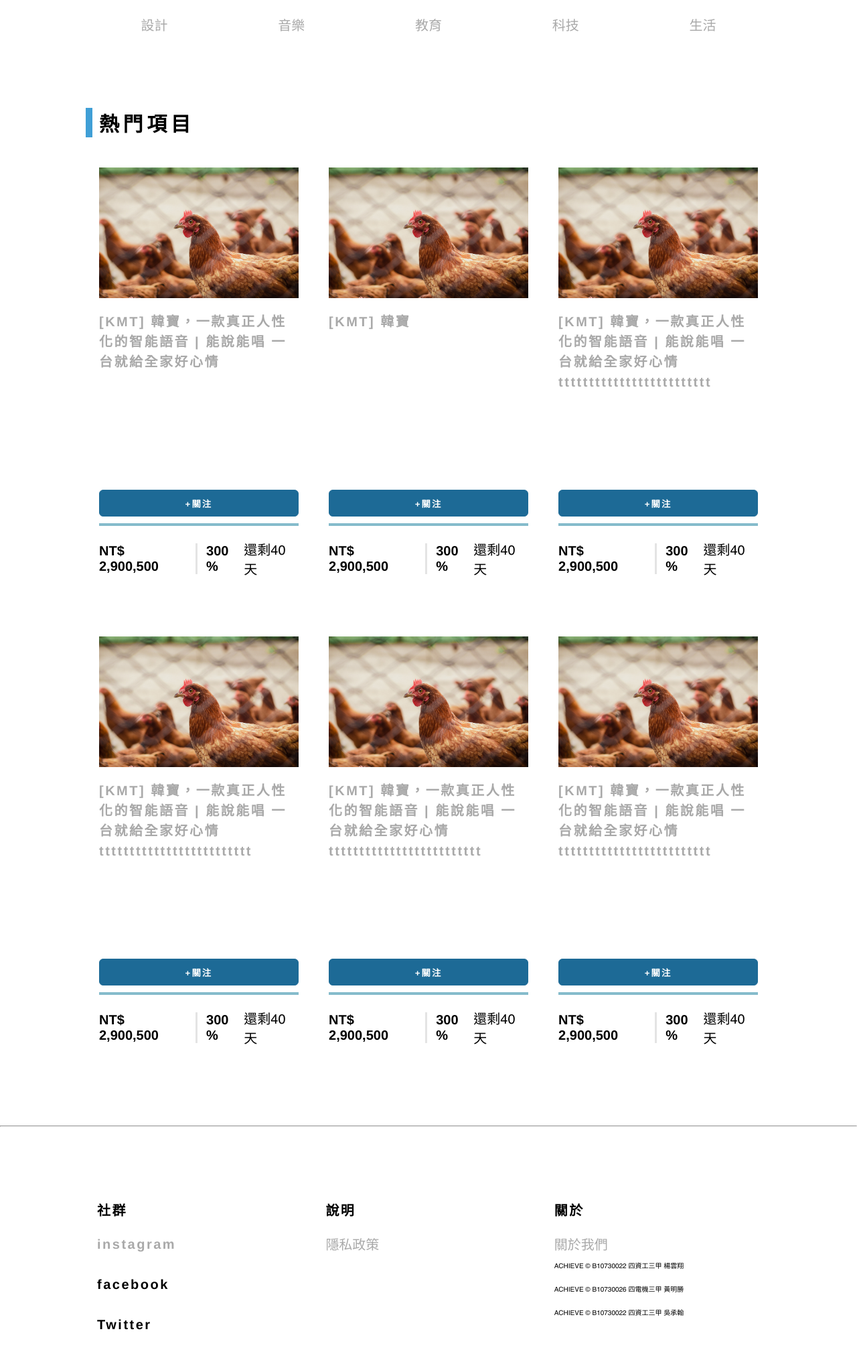
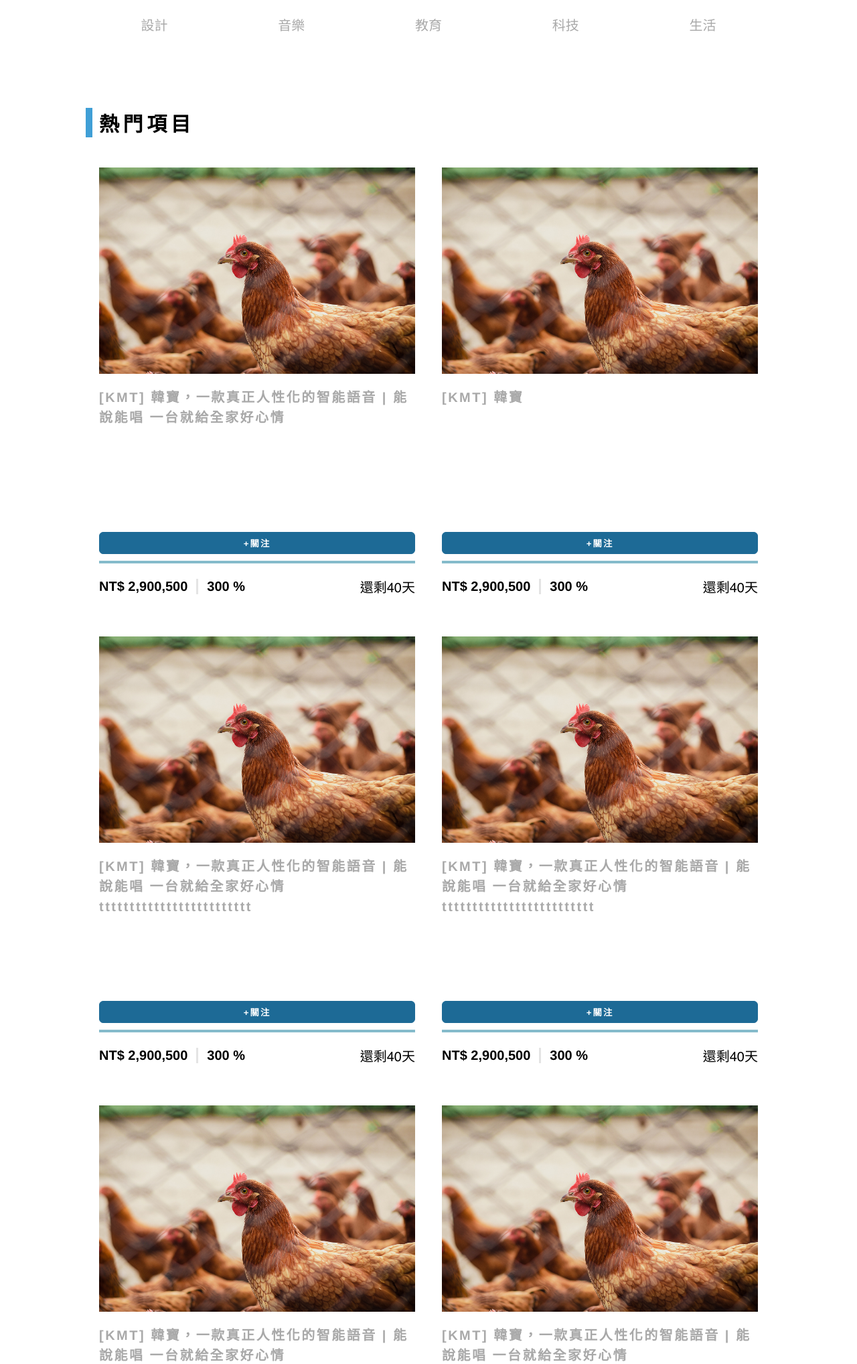
Before and after one commit to EonianCoda/crowdfundingWebPage, a PHP site: page / in a window 1280 px wide. Shown: the part 1148-3184 px from the top of the page at 67% size. Before the commit the page ends 3133 px from the top, so only its background shows below. Run offline with PHP 8.4, Linux system fonts and the light colour scheme; some web fonts are replaced.

Commit message:
更改畫面

```diff
--- a/main/index.php
+++ b/main/index.php
@@ -81,7 +81,7 @@
         <div class="vertical-center">
             <h1 class="quote">熱門項目</h1>
         </div>
-        <div class="horizon-between wrap">
+        <div class="horizon-items wrap">
             <div class="project-object">
                 <div class="image-container">
                     <img src="../images/product/chicken.jpg">
--- a/styles/main.css
+++ b/styles/main.css
@@ -234,15 +234,15 @@ nav li a {
   border-radius: 6px;
   margin-top: 20px;
 }
-@media screen and (min-width:900px){
+@media screen and (min-width:1030px){
     body{
         font-size:20px;
     }
     .project-object{
-      max-width: 33%;
+      max-width: 50%;
     }
 }
-@media screen and (max-width: 1000px) {
+@media screen and (max-width: 1030px) {
   body {
     font-size: 16px;
   }
```
